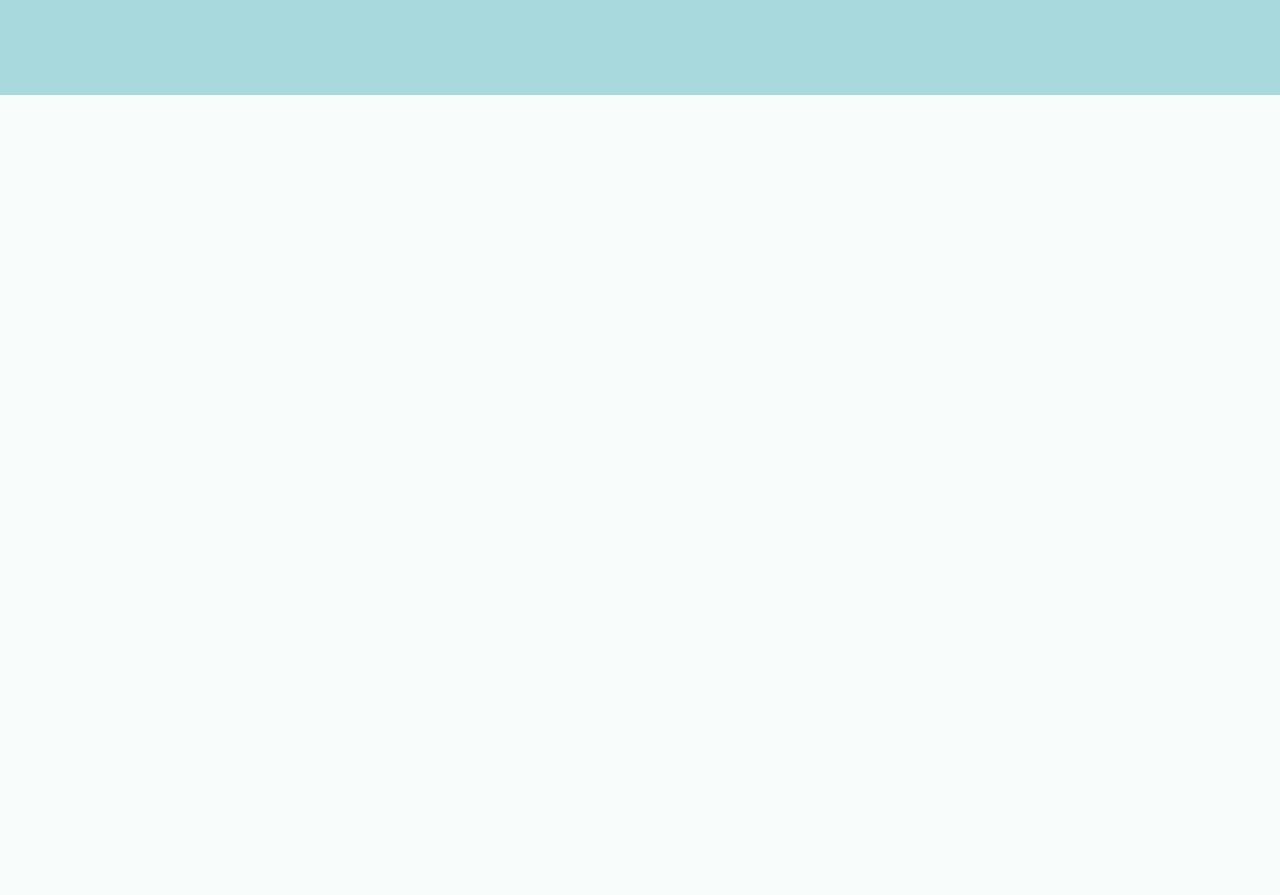
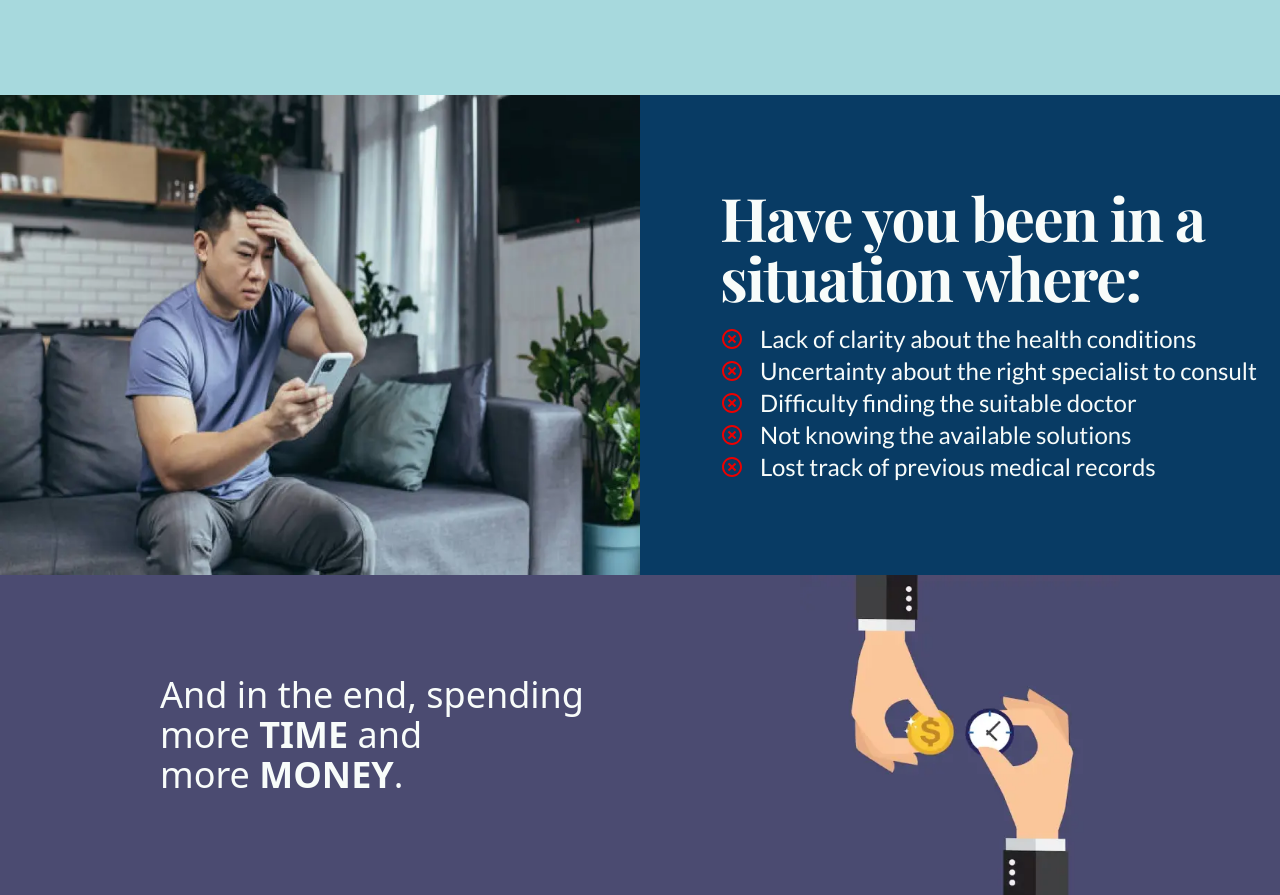
Before and after one commit to DoughnutsNCookies/WebApp-Hist-LandingPage, a Next.js app in the folder hist/: page / in a window 1280 px wide. Shown: the part 705-1600 px from the top of the page. Before the commit the page ends 800 px from the top, so only its background shows below. Built offline with nearby package versions, Linux system fonts and the light colour scheme; a web font is replaced by a local one.

Commit message:
Added problem section

```diff
--- a/hist/src/pages/index.tsx
+++ b/hist/src/pages/index.tsx
@@ -1,6 +1,7 @@
 import Head from "next/head";
 import NavBar from "./components/NavBar";
 import Tagline from "./index/Tagline";
+import Problem from "./index/Problem";
 
 export default function Home() {
   return (
@@ -27,6 +28,7 @@ export default function Home() {
       </Head>
       <NavBar/>
       <Tagline/>
+      <Problem/>
     </main>
   )
 }
--- /dev/null
+++ b/hist/src/pages/index/Problem.tsx
@@ -0,0 +1,88 @@
+import Image from "next/image"
+
+const Problem = () => {
+    return (
+        <section id="problem">
+            <div className="h-[60vh] flex flex-row">
+                <Image
+                    src="/index/image2.webp"
+                    alt="Problem Image"
+                    width={1920}
+                    height={1080}
+                    className='w-[50vw] h-[60vh]'
+                    quality={100}
+                    priority
+                />
+                <div className="bg-[#083B64] w-[50vw] flex flex-col pl-20 items-start justify-center gap-y-4">
+                    <h1 className="text-6xl tracking-tight font-bold font-playfair text-backgroundColor">
+                        Have you been in a situation where:
+                    </h1>
+                    <ul>
+                        <Pointers text="Lack of clarity about the health conditions" />
+                        <Pointers text="Uncertainty about the right specialist to consult" />
+                        <Pointers text="Difficulty finding the suitable doctor" />
+                        <Pointers text="Not knowing the available solutions" />
+                        <Pointers text="Lost track of previous medical records" />
+                    </ul>
+                </div>
+            </div>
+            <div className="h-[40vh] bg-[#4B4B71] flex flex-row justify-center">
+                <div className="w-[50vw] flex flex-col justify-center items-start text-4xl text-backgroundColor">
+                    <p>And in the end, spending</p>
+                    <p>more <strong>TIME</strong> and</p>
+                    <p> more <strong>MONEY</strong>.</p>
+                </div>
+                <Image
+                    src="/index/image3.webp"
+                    alt="Time is money Image"
+                    width={1080}
+                    height={1080}
+                    className='w-[40vh] h-[40vh]]'
+                    quality={100}
+                    priority
+                />
+            </div>
+        </section>
+    )
+}
+
+interface PointerProps {
+    text: string
+}
+
+const Pointers = (props: PointerProps) => {
+    const { text } = props
+
+    return (
+        <li className="flex flex-row gap-x-2">
+            <svg
+                width="24"
+                height="24"
+                viewBox="0 0 24 24"
+                fill="none"
+                xmlns="http://www.w3.org/2000/svg"
+                className="mt-1 mr-2"
+            >
+                <g id="close-circle-m">
+                    <path
+                        id="Vector"
+                        d="M13.4142 12L16.2426 9.17159L14.8284 7.75737L12 10.5858L9.17157 7.75737L7.75736 9.17159L10.5858 12L7.75736 14.8284L9.17157 16.2427L12 13.4142L14.8284 16.2427L16.2426 14.8284L13.4142 12Z"
+                        fill="#ED0000"
+                    />
+                    <path
+                        id="Vector_2"
+                        fill-rule="evenodd"
+                        clip-rule="evenodd"
+                        d="M2 12C2 6.47715 6.47715 2 12 2C17.5228 2 22 6.47715 22 12C22 17.5228 17.5228 22 12 22C6.47715 22 2 17.5228 2 12ZM12 4C7.58172 4 4 7.58172 4 12C4 16.4183 7.58172 20 12 20C16.4183 20 20 16.4183 20 12C20 7.58172 16.4183 4 12 4Z"
+                        fill="#ED0000"
+                    />
+                </g>
+            </svg>
+            <p className="text-2xl font-lato text-backgroundColor">
+                {text}
+            </p>
+        </li>
+    )
+}
+
+export default Problem
```
Also changed, not shown: hist/public/index/image2.webp (added), hist/public/index/image3.webp (added).
